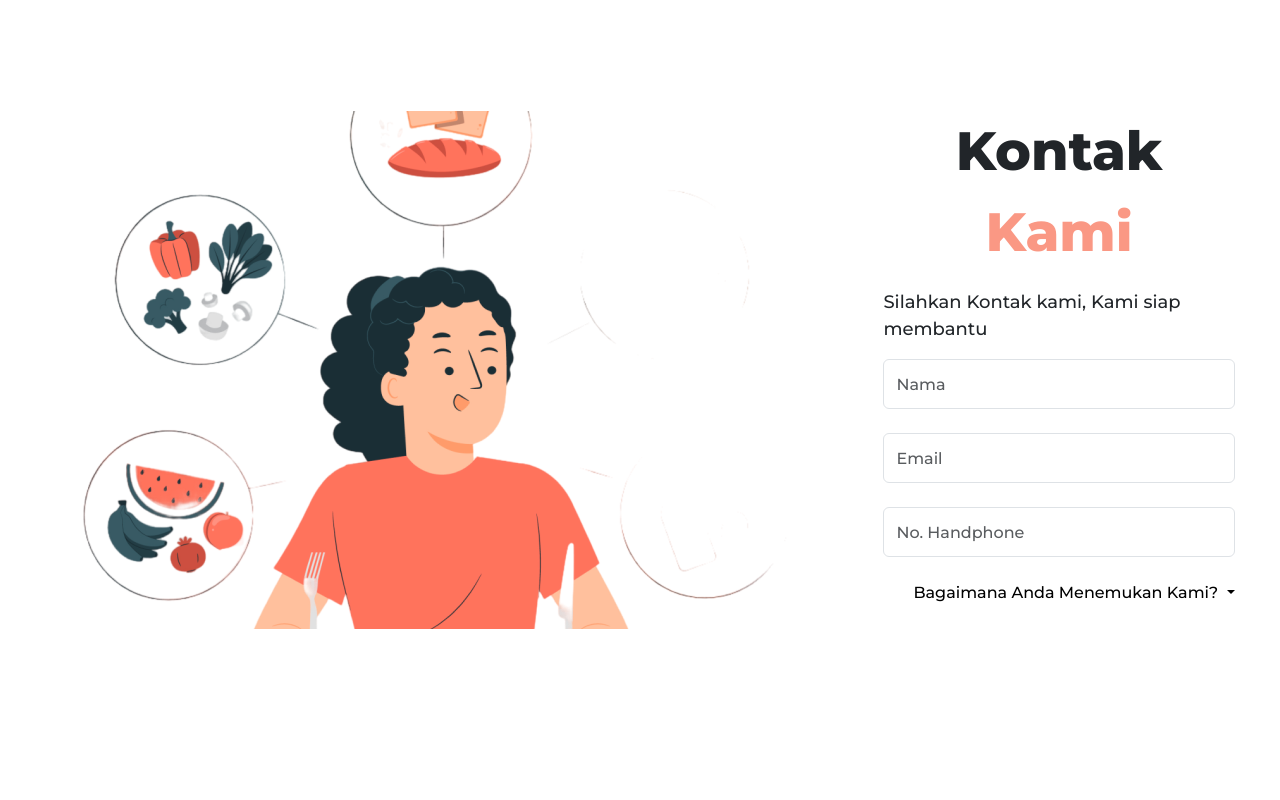
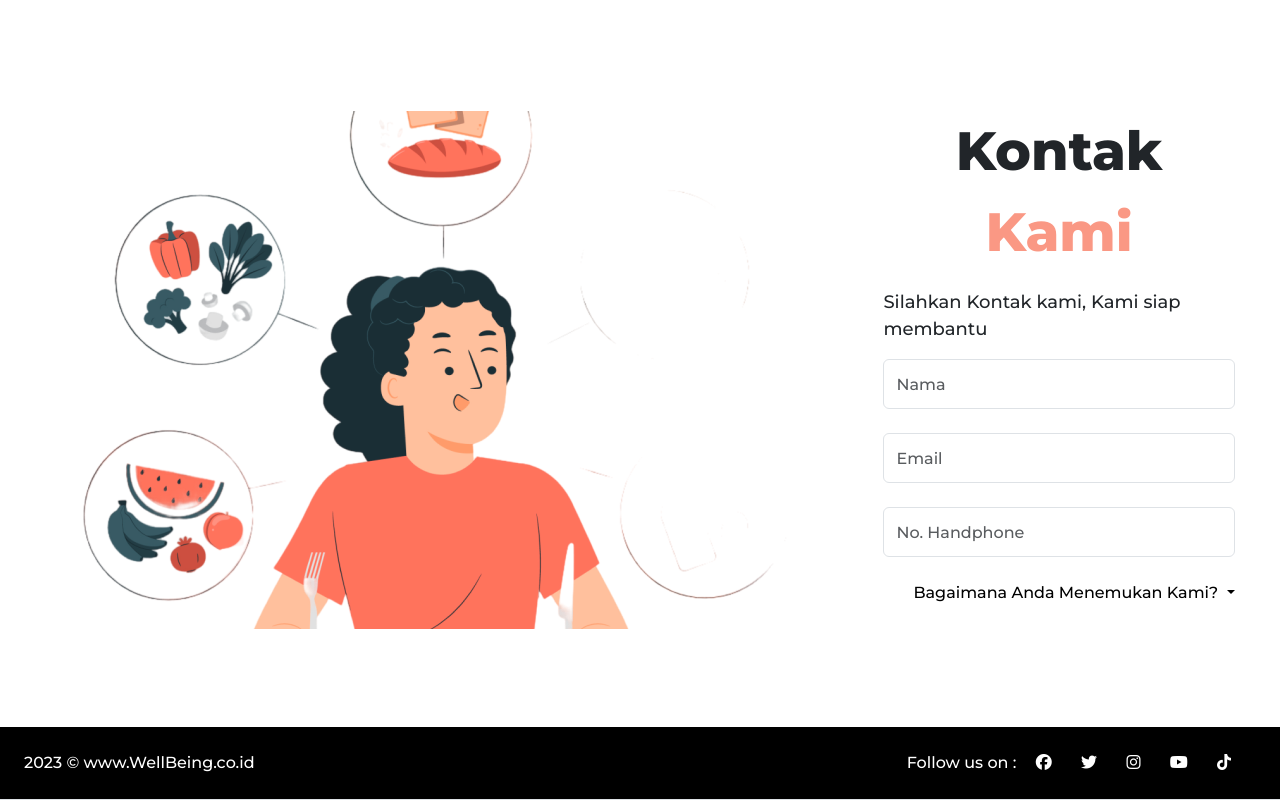
Before and after one commit to JeremiaSihombing/Macro-WellBeing-Group1, a plain HTML site: page index.html in a window 1280 px wide. Shown: the part 3343-4143 px from the top of the page. Before the commit the page ends 3980 px from the top, so only its background shows below. Drawn offline with nearby package versions, Linux system fonts and the light colour scheme.

Commit message:
buat footer

```diff
--- a/index.html
+++ b/index.html
@@ -199,6 +199,27 @@
       </div>
     </div>
 
+    <div id="footer"  style="padding-top: 90px;">
+      <footer class="text-center text-lg-start  text-muted" style="background-color: black;">
+        <!-- Section: Social media -->
+        <section class="d-flex justify-content-center justify-content-lg-between p-4 border-bottom">
+          <!-- Left -->
+          <div class="me-5 d-none d-lg-block">
+            <span style="color: #ffff;">2023 © www.WellBeing.co.id</span>
+          </div>
+          <!-- Left -->
+
+          <!-- Right -->
+          <div>
+            <span style="color: #ffff;">Follow us on  : </span>
+
+              <i class="fa-brands fa-facebook" style="color: #ffffff; margin-right: 25px; margin-left: 15px;"></i>
+              <i class="fa-brands fa-twitter" style="color: #ffffff; margin-right: 25px; "></i>
+              <i class="fa-brands fa-instagram" style="color: #ffffff; margin-right: 25px;"></i>
+              <i class="fa-brands fa-youtube" style="color: #ffffff;margin-right: 25px;"></i>
+              <i class="fa-brands fa-tiktok" style="color: #ffffff;margin-right: 25px;"></i>
+
+          </div>
 
   </body>
 </html>
```
